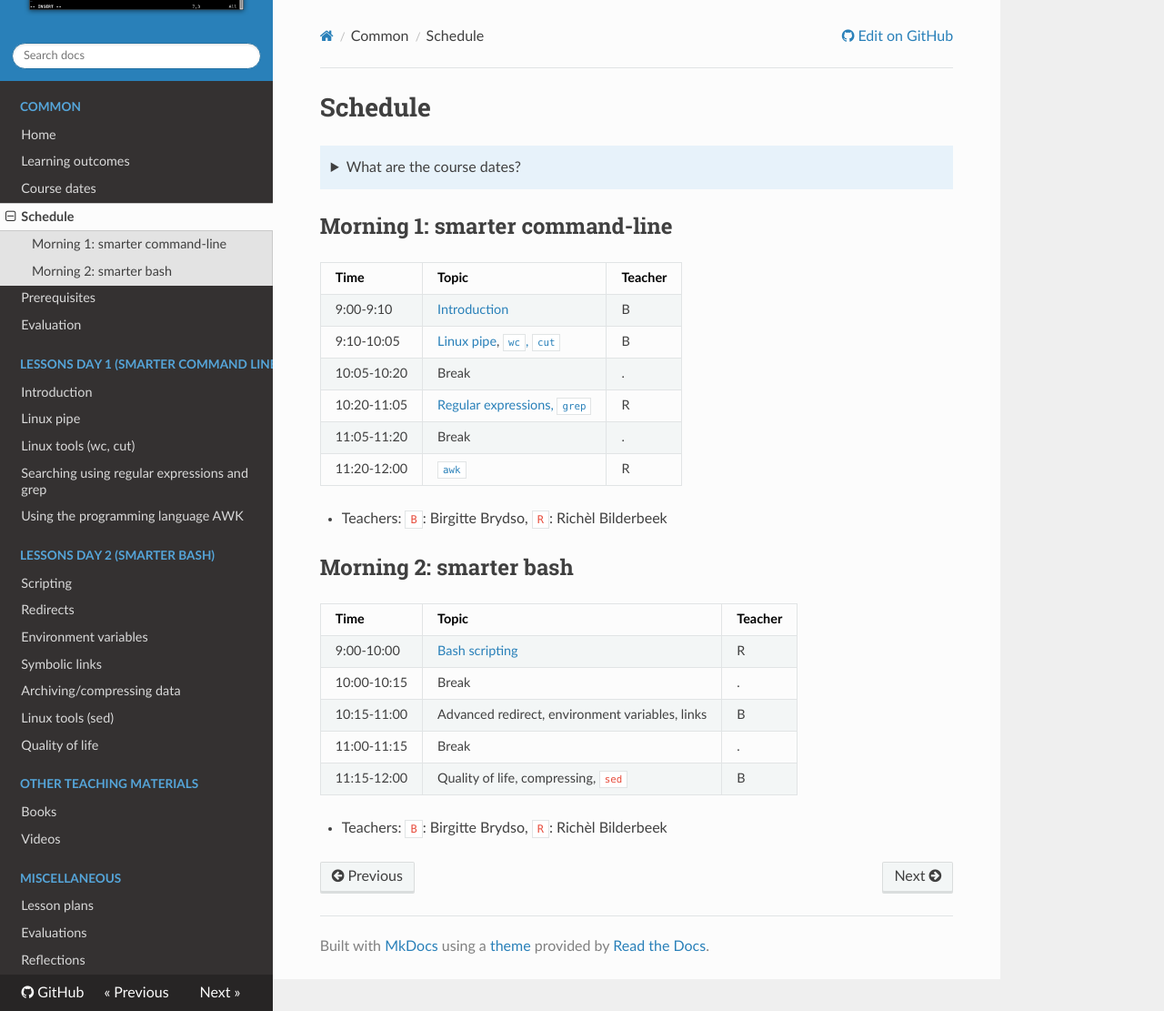
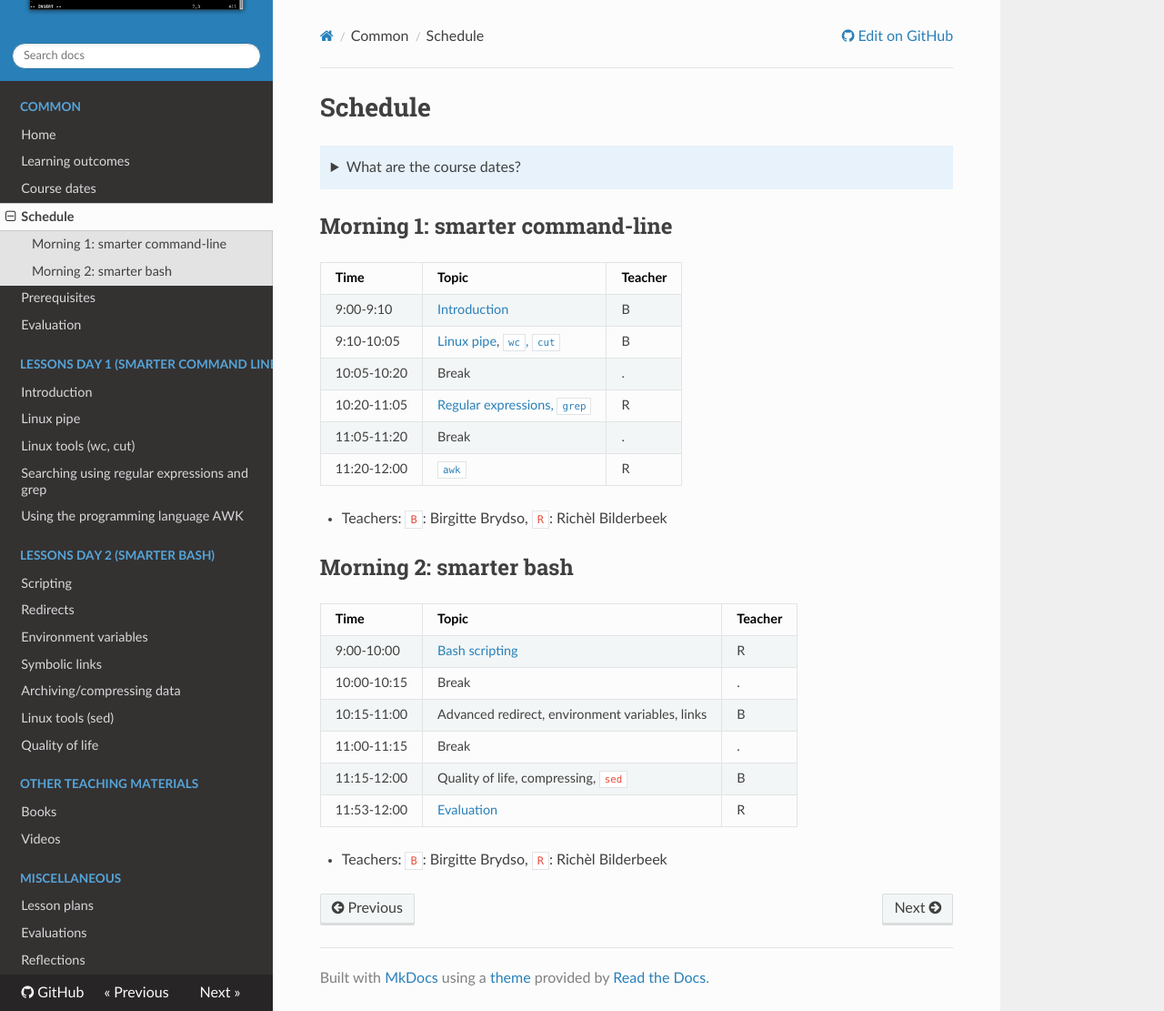
Before and after one commit to UPPMAX/linux-command-line-201, an MkDocs documentation site: the page built from docs/schedule.md, in a window 1280 px wide and 1111 px high. Shown: the whole window at 91% size. Built offline with MkDocs 1.6.1, drawn with Linux system fonts in a browser that asks for light colours; nearby versions of some CDN libraries.

Commit message:
Schedule evaluation

```diff
--- a/docs/schedule.md
+++ b/docs/schedule.md
@@ -36,5 +36,6 @@ Time        | Topic                                         |Teacher
 10:15-11:00 |Advanced redirect, environment variables, links|B
 11:00-11:15 |Break                                          |.
 11:15-12:00 |Quality of life, compressing, `sed`            |B
+11:53-12:00 |[Evaluation](evaluation.md)                    |R
 
 - Teachers: `B`: Birgitte Brydso, `R`: Richèl Bilderbeek
```
